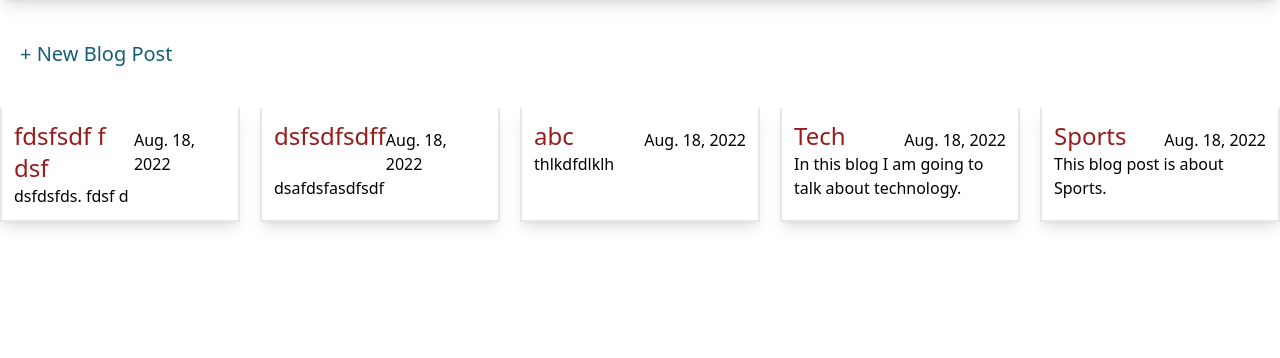
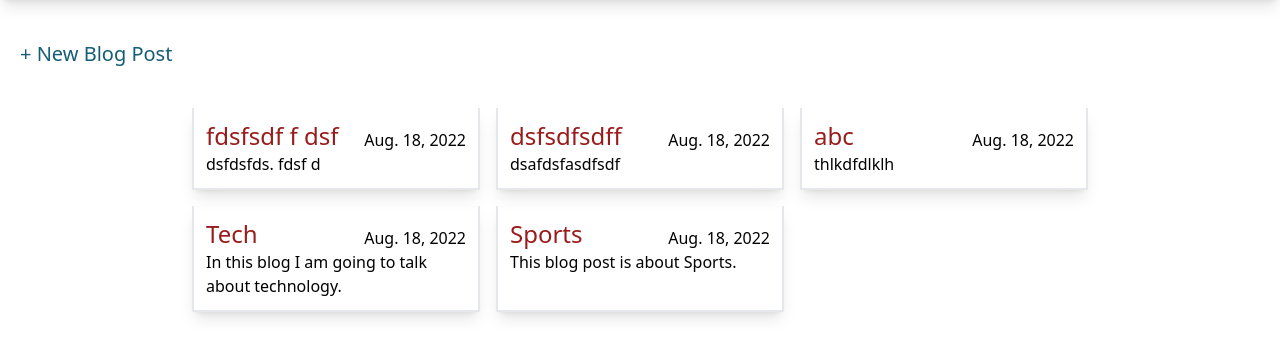
Before and after one commit to sohailshams/blog, a Django app: page / in a window 1280 px wide. Shown: the part 60-418 px from the top of the page. Run offline with Django 4.2, Linux system fonts and the light colour scheme; data comes from the database, SQL or seed files in the repository; both versions use the stored data as it was after the commit; some libraries are stand-ins or nearby versions.

Commit message:
Updated css styles on home page

```diff
--- a/templates/home.html
+++ b/templates/home.html
@@ -4,9 +4,10 @@
 <div class="my-5 p-5">
     <a class="text-cyan-800 text-xl" href="{% url 'blog_add' %}">+ New Blog Post</a>
 </div>
-    <div class="flex justify-center space-x-5">
+<div class="flex justify-center space-x-5 ">
+    <div class="grid grid-cols-1 gap-4 sm:grid-cols-2 md:grid-cols-3">
         {% for post in post_list %}
-   <div class="border-2 border-t-0 p-3 w-96 shadow-lg">
+        <div class="border-2 border-t-0 p-3 w-72 shadow-lg">
             <div class="flex justify-between">
                 <h2 class="text-2xl text-red-800 hover:text-sky-700"><a href="{% url 'blog_detail' post.id %}">{{post.title}}</a></h2>
                 <p class="mt-2">{{post.updated | date}}</p>
@@ -15,4 +16,5 @@
         </div>
     {% endfor %}
     </div>
+</div>
 {% endblock %}
--- a/theme/static/css/dist/styles.css
+++ b/theme/static/css/dist/styles.css
@@ -795,6 +795,10 @@ select {
   top: 0px;
 }
 
+.col-span-2 {
+  grid-column: span 2 / span 2;
+}
+
 .float-right {
   float: right;
 }
@@ -840,6 +844,14 @@ select {
 
 .mr-auto {
   margin-right: auto;
+}
+
+.ml-3 {
+  margin-left: 0.75rem;
+}
+
+.ml-0 {
+  margin-left: 0px;
 }
 
 .block {
@@ -896,6 +908,10 @@ select {
   width: 75%;
 }
 
+.w-72 {
+  width: 18rem;
+}
+
 .max-w-full {
   max-width: 100%;
 }
@@ -924,6 +940,22 @@ select {
   transform: translate(var(--tw-translate-x), var(--tw-translate-y)) rotate(var(--tw-rotate)) skewX(var(--tw-skew-x)) skewY(var(--tw-skew-y)) scaleX(var(--tw-scale-x)) scaleY(var(--tw-scale-y));
 }
 
+.grid-flow-col {
+  grid-auto-flow: column;
+}
+
+.grid-cols-3 {
+  grid-template-columns: repeat(3, minmax(0, 1fr));
+}
+
+.grid-cols-1 {
+  grid-template-columns: repeat(1, minmax(0, 1fr));
+}
+
+.grid-rows-4 {
+  grid-template-rows: repeat(4, minmax(0, 1fr));
+}
+
 .flex-wrap {
   flex-wrap: wrap;
 }
@@ -938,6 +970,14 @@ select {
 
 .justify-between {
   justify-content: space-between;
+}
+
+.gap-4 {
+  gap: 1rem;
+}
+
+.gap-2 {
+  gap: 0.5rem;
 }
 
 .space-x-2 > :not([hidden]) ~ :not([hidden]) {
@@ -1020,6 +1060,10 @@ select {
 
 .pt-2 {
   padding-top: 0.5rem;
+}
+
+.pl-3 {
+  padding-left: 0.75rem;
 }
 
 .font-serif {
@@ -1136,3 +1180,19 @@ select {
   --tw-text-opacity: 1;
   color: rgb(153 27 27 / var(--tw-text-opacity));
 }
+
+@media (min-width: 640px) {
+  .sm\:grid-cols-2 {
+    grid-template-columns: repeat(2, minmax(0, 1fr));
+  }
+}
+
+@media (min-width: 768px) {
+  .md\:grid-cols-2 {
+    grid-template-columns: repeat(2, minmax(0, 1fr));
+  }
+
+  .md\:grid-cols-3 {
+    grid-template-columns: repeat(3, minmax(0, 1fr));
+  }
+}
```
Also changed, not shown: db.sqlite3. Lines whose indentation alone changed are shown as unchanged.
